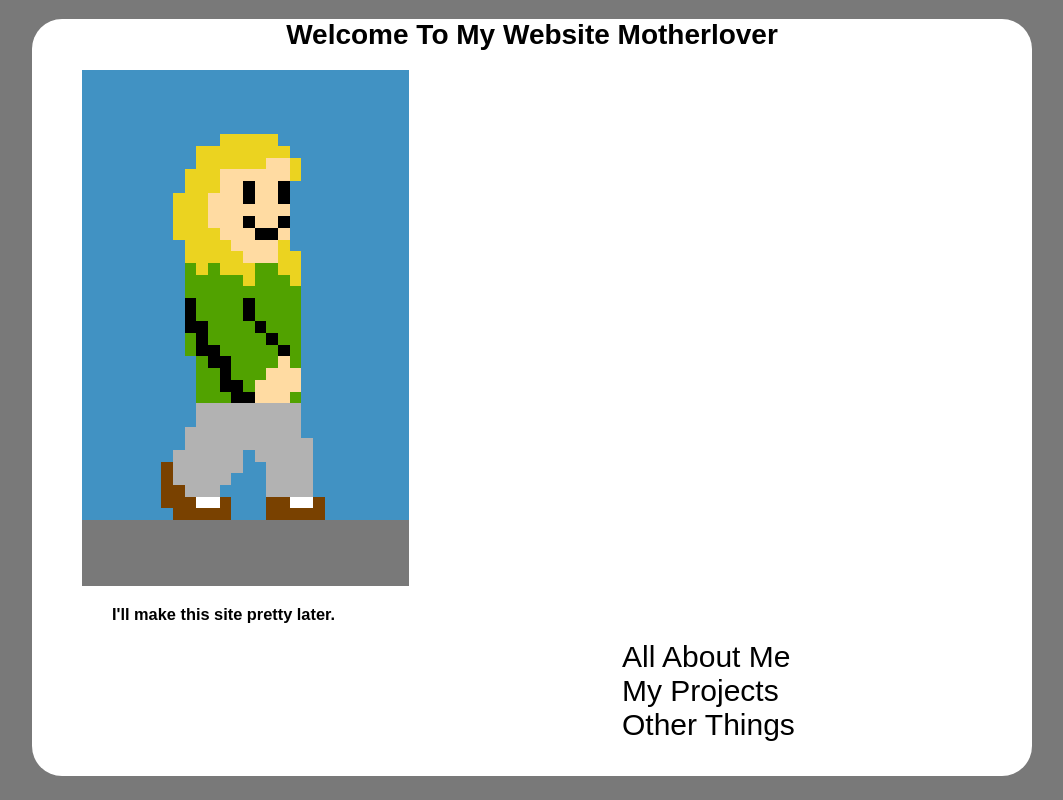
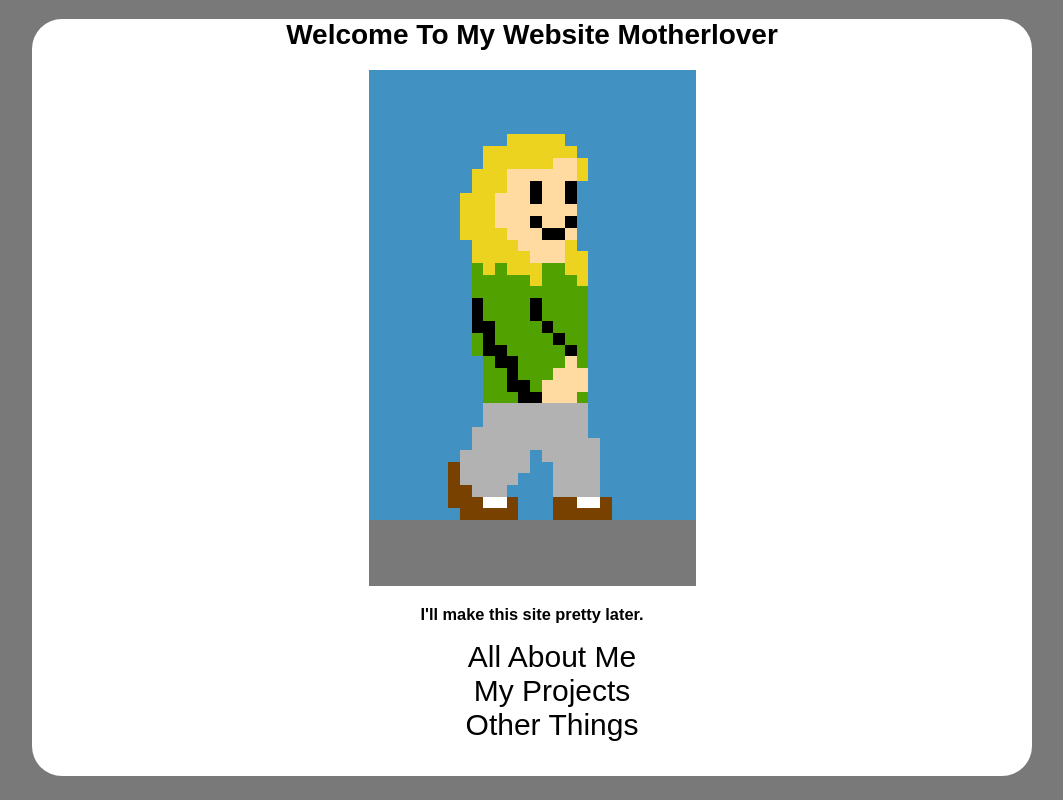
Before and after one commit to Japajaxx/japajaxx.github.io, a plain HTML site: page index.html in a window 1280 px wide. Shown: the whole page, without its empty margins (108-1171 px from the left). Drawn offline with Linux system fonts and the light colour scheme.

Commit message:
Rearranged some things

```diff
--- a/index.html
+++ b/index.html
@@ -12,7 +12,6 @@
 
     <div class="header">
         <h1>Welcome To My Website Motherlover</h1>
-        <div class="elements">
         <img src="images/Me.png" alt="Me">
         <h3>I'll make this site pretty later.</h3>
         <ul style="list-style: none">
@@ -21,7 +20,6 @@
             <li><a href="">Other Things</a></li>
         </ul>
     </div>
-    </div>
 
 </body>
 </html>
--- a/style.css
+++ b/style.css
@@ -6,15 +6,9 @@ body{
     background-color: #797979;
 }
 
-h1{
-    text-align: center;
-}
-
-h3{
-    padding-left: 30px;
-}
 
 .header{
+    text-align: center;
     border-radius: 30px;
     width: 1000px;
     margin: auto;
@@ -22,13 +16,12 @@ h3{
     padding-bottom: 20px;
 }
 
-.elements{
-    padding-left: 50px;
-}
+img {
+    margin: center;
+  }
 
 a{
     text-decoration: none;
     color: black;
     font-size: 30px;
-    padding-left: 500px;
 }
```
Lines whose indentation alone changed are shown as unchanged.
